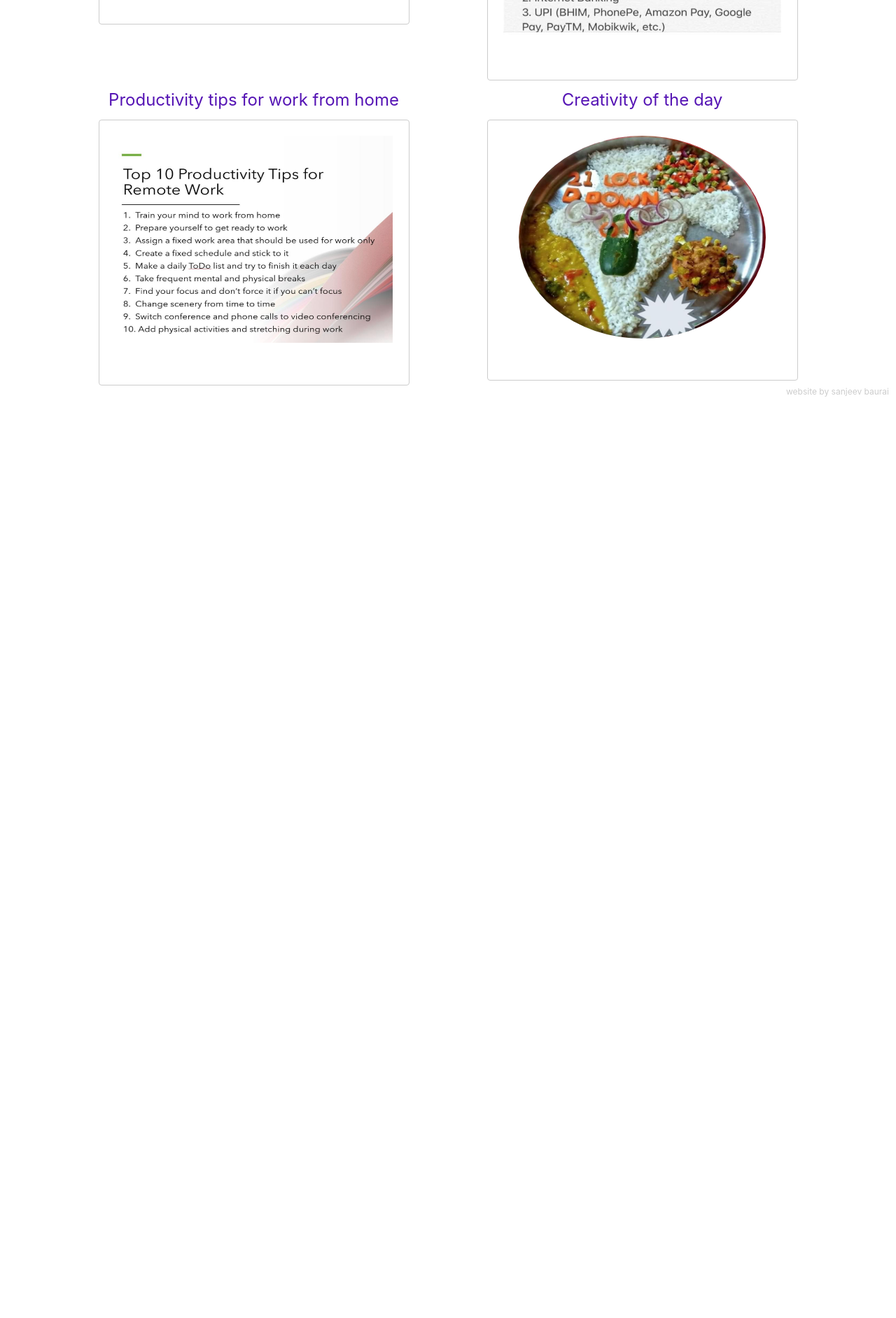
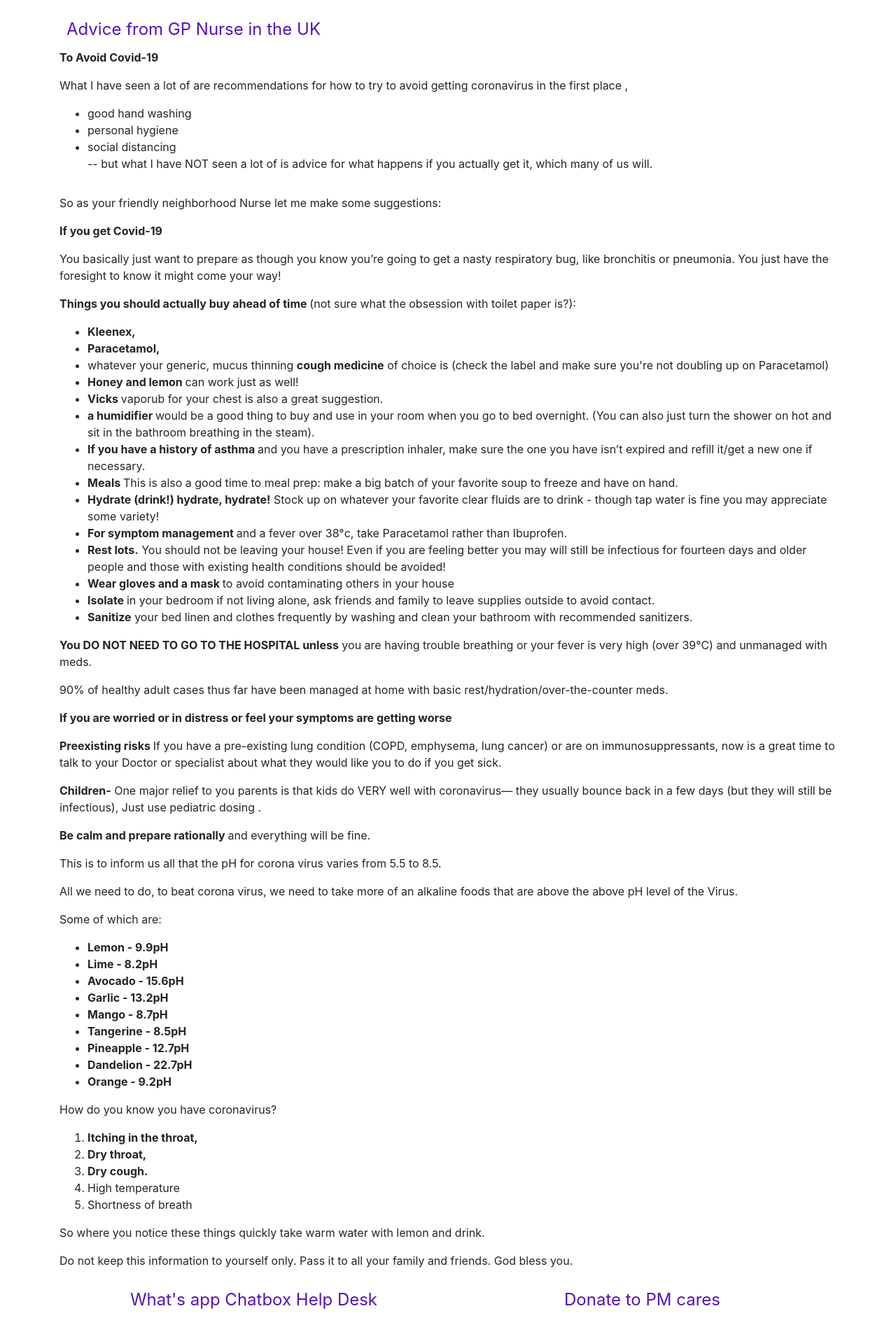
Before and after one commit to sanjeevbaurai/indialockdown, a PHP site: page / in a window 1280 px wide. Shown: the part 991-2875 px from the top of the page at 70% size. Before the commit the page ends 1558 px from the top, so only its background shows below. Run offline with PHP 8.4, Linux system fonts and the light colour scheme; some libraries are stand-ins or nearby versions.

Commit message:
Update informations

```diff
--- a/css/style.css
+++ b/css/style.css
@@ -145,7 +145,12 @@ margin: 20px;
         align-items: flex-start;;
     }
   }
-
+  dl, ol, ul {
+    list-style: disc;
+ }
+ ul.Itching_throat{
+    list-style: decimal;
+ }
   a {
     cursor: pointer;
     text-decoration: none;
@@ -185,9 +190,9 @@ a.brand-logo:hover{
 .light-blue-text.text-darken-4 {
     color: #01579b !important;
 }
-ul {
+/* ul {
     list-style: none
-}
+} */
 
 ul.flip {
     position: relative;
--- a/index.html
+++ b/index.html
@@ -7,11 +7,13 @@
    <title>India lockdown for 21 days</title>
    <meta name="viewport" content="width=device-width, initial-scale=1, shrink-to-fit=no">
    <meta name="description" content="">
-   <script type="text/javascript" src="js/jquery.min.js"></script>
+   <script type="text/javascript" src="https://code.jquery.com/jquery-3.1.1.min.js"></script>
+
    <link rel="stylesheet" href="css/style.css" type="text/css">
    <link rel="stylesheet" href="https://maxcdn.bootstrapcdn.com/bootstrap/4.0.0/css/bootstrap.min.css" integrity="sha384-Gn5384xqQ1aoWXA+058RXPxPg6fy4IWvTNh0E263XmFcJlSAwiGgFAW/dAiS6JXm" crossorigin="anonymous">
    <script type="text/javascript" src="js/main.js" async></script>
    <script type="text/javascript" src="js/counter.js" async></script>
+   <script type="text/javascript" src="data/contactList.json"  async></script>
    <script src="https://code.jquery.com/jquery-3.2.1.slim.min.js" integrity="sha384-KJ3o2DKtIkvYIK3UENzmM7KCkRr/rE9/Qpg6aAZGJwFDMVNA/GpGFF93hXpG5KkN" crossorigin="anonymous"></script>
 <script src="https://cdnjs.cloudflare.com/ajax/libs/popper.js/1.12.9/umd/popper.min.js" integrity="sha384-ApNbgh9B+Y1QKtv3Rn7W3mgPxhU9K/ScQsAP7hUibX39j7fakFPskvXusvfa0b4Q" crossorigin="anonymous"></script>
 <script src="https://maxcdn.bootstrapcdn.com/bootstrap/4.0.0/js/bootstrap.min.js" integrity="sha384-JZR6Spejh4U02d8jOt6vLEHfe/JQGiRRSQQxSfFWpi1MquVdAyjUar5+76PVCmYl" crossorigin="anonymous"></script>
@@ -55,14 +57,126 @@
    <br/>
    <div class="container">
 
-       <div class="wrap infoLink" style="display: flex; flex-direction: column;">
+
+       <!-- <div class="wrap infoLink" style="display: flex; flex-direction: column;">
+       <p>This is a Delhi Govt website to help you with various needs like Ration, e Pass etc. <a href="https://epass.jantasamvad.org/epass/init/" target="_blank"> epass.Jantasamvad.org</a></p>
+        <p>If you are in Delhi and due to lockdown, you are facing any issue i.e. you don't have food, medicine or you want to go hospital, in that case you can directly call to your area's MLA, Depty CM or CM. Your problem will be shorted immediately. Your area's MLA, DyCM and CM's numbers are given below.</p>
+        <select id="contact_list">
+        </select>
         <p>Click&nbsp;<a href="https://www.covid19india.org" target="_blank"><b> here </b></a>&nbsp;For latest Covid 19 India results.</p>
          <p> Click&nbsp;<a href="http://covid19.kpolom.com/" target="_blank"><b> here </b></a>&nbsp;For Covid-19 Self Test.</p>
        </div>
+        -->
+       <br/>
 
-       <br/>
+        <div class="productivity" style="display: flex; flex-direction: column; align-items: flex-start; width: 100%;">
+            <div class="creativity">Coronavirus Tips</div>
+               <p> Everyone must stay at home to help stop coronavirus (COVID-19) spreading. Wash your hands with soap and water often to reduce the risk of infection.</p>
+               <p>To stop the spread of coronavirus, you should only leave the house for very limited purposes:</p>
+                <ul><li>
+                    shopping for basic necessities, for example food and medicine, which must be as infrequent as possible
+                </li>
+                <li>one form of exercise a day, for example a run, walk, or cycle – alone or with members of your household
+                </li>
+
+                <li>any medical need, including to donate blood, avoid or escape risk of injury or harm, or to provide care or to help a vulnerable person</li>
+                <li>travelling for work purposes, but only where you cannot work from home</li></ul>
+                <p>These reasons are exceptions. Even when doing these activities, you should minimise time spent outside of the home and ensure you are 2 metres apart from anyone outside of your household.
+                    You should also:</p>
+                <ul>
+                <li>wash your hands with soap and water often – for at least 20 seconds</li>
+                <li> wash your hands as soon as you get home</li>
+                    <li> cover your mouth and nose with a tissue when you cough or sneeze</li>
+                        <li> put used tissues in the bin immediately and wash your hands</li>
+                            <li>not touch your face if your hands are not clean</li>
+                </ul>
+         </div>
+
+    <div class="productivity" style="display: flex; flex-direction: column; align-items: flex-start; width: 100%;">
+        <div class="creativity">Advice from GP Nurse in the UK </div>
+<p><b>To Avoid Covid-19</b></p>
+<p>What I have seen a lot of are recommendations for how to try to avoid getting coronavirus in the first place ,</p>
+<ul>
+<li> good hand washing </li>
+<li> personal hygiene </li>
+<li> social distancing </li>
+<p>-- but what I have NOT seen a lot of is advice for what happens if you actually get it, which many of us will. </p></ul>
+<p>So as your friendly neighborhood Nurse let me make some suggestions:</p>
+<p>
+<b>If you get Covid-19</b></p>
+<p>You basically just want to prepare as though you know you’re going to get a nasty respiratory bug, like bronchitis or pneumonia. You just have the foresight to know it might come your way!</p>
+
+<p><b>Things you should actually buy ahead of time </b>(not sure what the obsession with toilet paper is?):</p>
+<ul>
+<li> <b>Kleenex,</b></li>
+
+<li><b> Paracetamol,</b></li>
+
+<li> whatever your generic, mucus thinning <b>cough medicine</b> of choice is (check the label and make sure you're not doubling up on Paracetamol) </li>
+
+<li> <b>Honey and lemon </b>can work just as well!</li>
+
+<li><b> Vicks </b>vaporub for your chest is also a great suggestion.</li>
+
+<li> <b>a humidifier </b>would be a good thing to buy and use in your room when you go to bed overnight. (You can also just turn the shower on hot and sit in the bathroom breathing in the steam).</li>
+
+<li><b> If you have a history of asthma </b>and you have a prescription inhaler, make sure the one you have isn’t expired and refill it/get a new one if necessary.</li>
+
+<li> <b>Meals </b>This is also a good time to meal prep: make a big batch of your favorite soup to freeze and have on hand.</li>
+
+<li> <b>Hydrate (drink!) hydrate, hydrate!</b> Stock up on whatever  your favorite clear fluids are to drink - though tap water is fine you may appreciate some variety!</li>
+
+<li> <b>For symptom management </b>and a fever over 38°c, take Paracetamol rather than Ibuprofen.</li>
+
+<li> <b>Rest lots.</b> You should not be leaving your house!  Even if you are feeling better you may will still be infectious for fourteen days and older people and those with existing health conditions should be avoided!</li>
+
+<li> <b>Wear gloves and a mask </b>to avoid contaminating others in your house</li>
+
+<li> <b>Isolate </b>in your bedroom if not living alone, ask friends and family to leave supplies outside to avoid contact.</li>
+
+<li> <b>Sanitize</b> your bed linen and clothes frequently by washing and clean your bathroom with recommended sanitizers.</li>
+</ul>
+
+<p><b>You DO NOT NEED TO GO TO THE HOSPITAL unless</b> you are having trouble breathing or your fever is very high (over 39°C) and unmanaged with meds. </p>
+<p>90% of healthy adult cases thus far have been managed at home with basic rest/hydration/over-the-counter meds.</p>
+
+<p><b>If you are worried or in distress or feel your symptoms are getting worse </b></p>
+
+<p><b>Preexisting risks </b>If you have a pre-existing lung condition (COPD, emphysema, lung cancer) or are on immunosuppressants, now is a great time to talk to your Doctor or specialist about what they would like you to do if you get sick. </p>
+
+<p><b>Children-</b> One major relief to you parents is that kids do VERY well with coronavirus— they usually bounce back in a few days (but they will still be infectious), Just use pediatric dosing .</p>
+
+<p><b>Be calm and prepare rationally </b>and everything will be fine.</p>
+
+ <p>This is to inform us all that the pH for corona virus varies from 5.5 to 8.5.</p>
+
+<p>All we need to do, to beat corona virus, we need to take more of an alkaline foods that are above the above pH level of the Virus. </p>
+
+<p>Some of which are:</p>
+<ul>
+<li>
+<b>Lemon - 9.9pH </b></li>
+ <li><b>Lime - 8.2pH </b></li>
+ <li><b>Avocado - 15.6pH </b></li>
+ <li><b>Garlic - 13.2pH </b></li>
+ <li><b>Mango - 8.7pH </b></li>
+ <li><b>Tangerine - 8.5pH </b></li>
+ <li><b>Pineapple - 12.7pH </b></li>
+ <li><b>Dandelion - 22.7pH </b></li>
+ <li><b>Orange - 9.2pH </b></li>
+</ul>
+<p>How do you know you have coronavirus?</p>
+<ul class="Itching_throat"> <li><b>Itching in the throat, </b></li>
+    <li><b> Dry throat, </b></li>
+    <li><b> Dry cough. </b></li>
+    <li> High temperature </li>
+    <li>Shortness of breath</li>
+</ul>
+<p>So where you notice these things quickly take warm  water with lemon  and drink. </p>
+
+<p>Do not keep this information to yourself only. Pass it to all your family and friends. God bless you.</p>
+    </div>
     <div class="wrap extraSpace" style="display: flex;">
-
         <div class="productivity" style="display: flex; flex-direction: column; align-items: center;">
             <div class="creativity">What's app Chatbox Help Desk</div>
                 <div class="img img-producity">
```
Also changed, not shown: data/contactList.json (added, +52 -0 lines), js/main.js (+12 -0 lines). Lines whose indentation alone changed are shown as unchanged.
